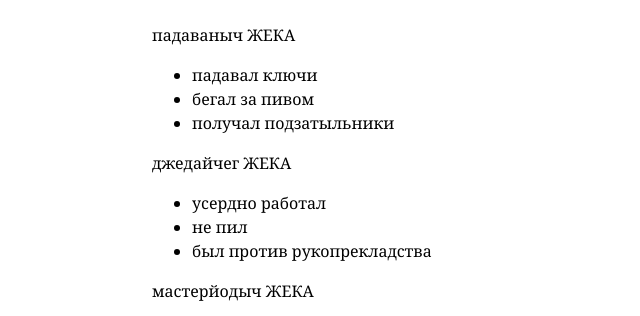
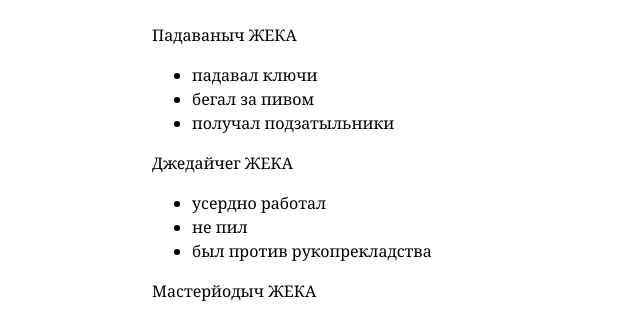
Before and after one commit to maksim-do/Test, a website: page index.html in a window 1280 px wide. Shown: the part 342-658 px from the top of the page, 88-728 px from the left. Drawn offline with Linux system fonts and the light colour scheme.

Commit message:
change index.html

```diff
--- a/index.html
+++ b/index.html
@@ -19,21 +19,21 @@
         </p>
 
             <h2>Опыт работы</h2>
-           <span>падаваныч ЖЕКА</span>
+           <span>Падаваныч ЖЕКА</span>
                 <ul>
                     <li>падавал ключи</li>
                     <li>бегал за пивом</li>
                     <li>получал подзатыльники</li>
                 </ul>
 
-            <span>джедайчег ЖЕКА</span>
+            <span>Джедайчег ЖЕКА</span>
                 <ul>
                     <li>усердно работал</li>
                     <li>не пил</li>
                     <li>был против рукопрекладства</li>
                 </ul>
 
-            <span>мастерйодыч ЖЕКА</span>
+            <span>Мастерйодыч ЖЕКА</span>
                 <ul>
                     <li>ломал ключи</li>
                     <li>бухал</li>
```
